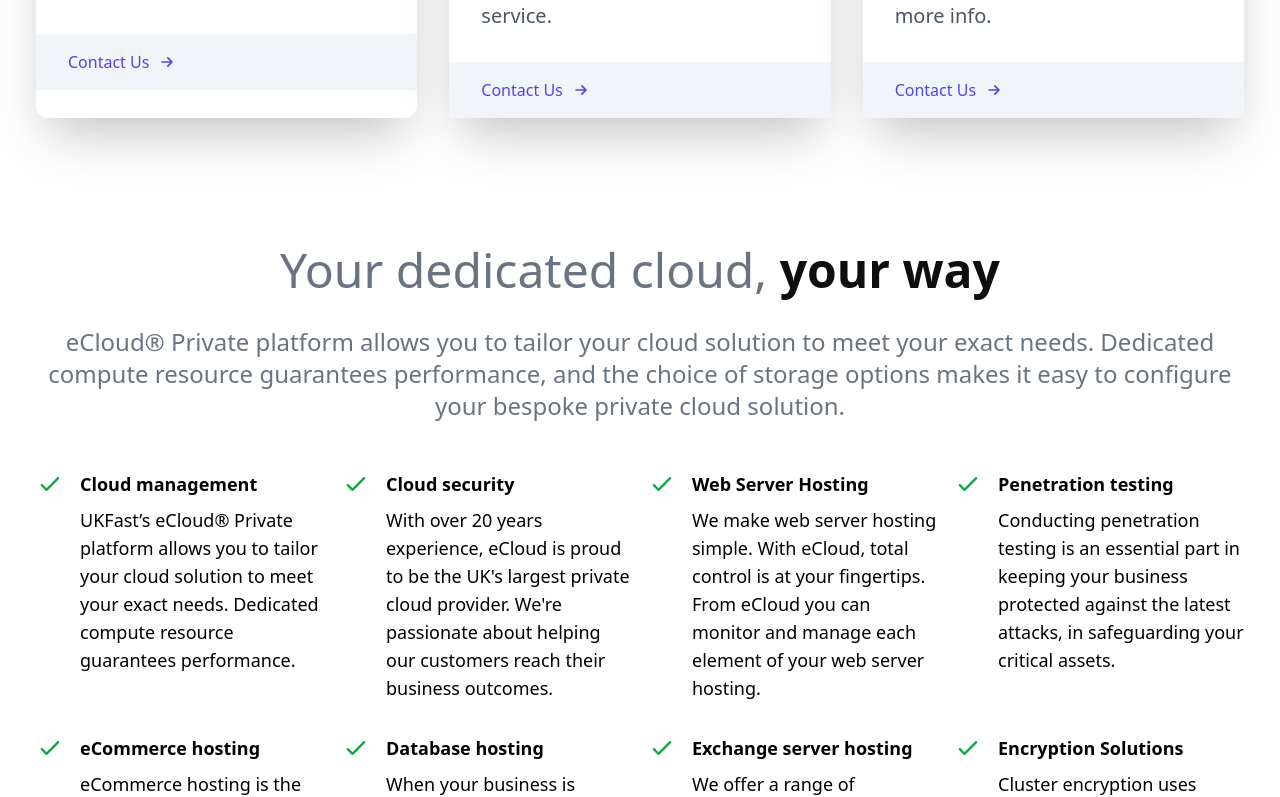
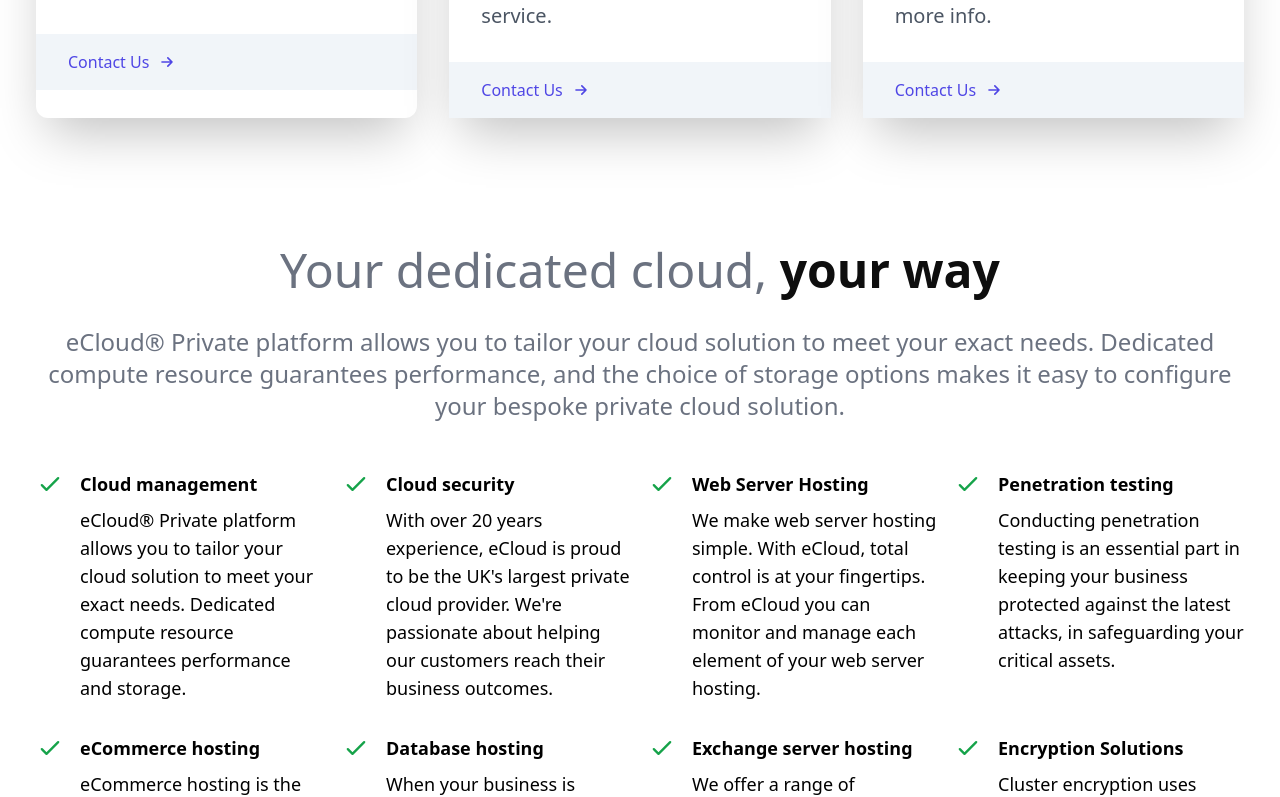
Before and after one commit to MattB859/react-app-project, a React (Create React App) app in the folder my-project/: page / in a window 1280 px wide. Shown: the part 2000-2797 px from the top of the page. Built offline with nearby package versions, Linux system fonts and the light colour scheme.

Commit message:
Add refactoring

```diff
--- a/my-project/src/components/hero/Hero.jsx
+++ b/my-project/src/components/hero/Hero.jsx
@@ -7,12 +7,12 @@
       <div className='w-full h-[700px] bg-gray-900/90 absolute'>
         <div className='w-full h-full object-cover mix-blend-overlay bg-hero'></div>
       </div>
-      <div className='grid md:grid-cols-2 max-w-[1240px] m-auto z-10'>
+      <div className='grid md:grid-cols-2 px-5 max-w-[1240px] m-auto z-10'>
         <div className='flex flex-col justify-center md:items-start w-full px-2 py-8'>
-          <h1 className='py-3 text-4xl text-center lg:text-left lg:text-5xl text-white md:text-6xl font-medium'>Secure and Scalable Private Cloud Services</h1>
+          <h1 className='py-3 text-3xl text-center lg:text-left lg:text-5xl text-white md:text-6xl font-medium'>Secure and Scalable Private Cloud Services</h1>
           <p className='text-1xl text-center xl:text-left text-slate-100 my-2'>Whatever your cloud computing needs, our team
           of experts can  help you cost effectively and quickly transform your business.</p>
-          <button className='font-bold py-4 px-6 sm:w-[60%] my-4'>Get Started</button>
+          <button className='font-bold py-4 px-6 sm:w-[100%] my-4'>Get Started</button>
         </div>
         <div>
           <div className='w-full hero-img'></div>
--- a/my-project/src/components/info/Info.jsx
+++ b/my-project/src/components/info/Info.jsx
@@ -2,123 +2,110 @@
 
 import { CheckIcon } from '@heroicons/react/outline';
 
+const paragraph = 'eCloud® Private platform allows you to tailor your cloud solution to meet your exact needs. Dedicated compute resource guarantees performance, and the choice of storage options makes it easy to configure your bespoke private cloud solution.'
+
 const Info = () => {
+
+    const platforms =
+        {
+            title_1 : 'Cloud management',
+            info_1 : 'eCloud® Private platform allows you to tailor your cloud solution to meet your exact needs. Dedicated compute resource guarantees performance and storage.',
+            title_2 : 'Cloud security',
+            info_2 : "With over 20 years experience, eCloud is proud to be the UK's largest private cloud provider. We're passionate about helping our customers reach their business outcomes.",
+            title_3 : 'Web Server Hosting',
+            info_3 : 'We make web server hosting simple. With eCloud, total control is at your fingertips. From eCloud you can monitor and manage each element of your web server hosting.',
+            title_4 : 'Penetration testing',
+            info_4 : 'Conducting penetration testing is an essential part in keeping your business protected against the latest attacks, in safeguarding your critical assets.',
+            title_5 : 'eCommerce hosting',
+            info_5 : 'eCommerce hosting is the backbone of any eCommerce business. eCloud is the right hosting provider that can provide you with expertise and reliable service as standard.',
+            title_6 : 'Database hosting',
+            info_6 : 'When your business is critically dependant on data, we know that having a secure, reliable database server solution in place to host and safeguard your data is paramount.',
+            title_7 : 'Exchange server hosting',
+            info_7 : 'We offer a range of dedicated Microsoft Exchange servers, which are available on a number of different plans and servers to match your business needs.',
+            title_8 : 'Encryption Solutions',
+            info_8 : 'Cluster encryption uses HyTrust Data Control, encryption software originally built for the department of defence, designed to military standards.',
+        };
+
+
     return (
         <div name='platforms' className='w-full my-32'>
             <div className='max-w-[1240px] mx-auto px-4'>
                 <h2 className='text-4xl lg:text-5xl text-gray-500 font-normal text-center cloud-header'>Your dedicated cloud, <span>your way</span></h2>
-        <p className='text-2xl py-8 text-gray-500 text-center'>
-            eCloud® Private platform allows you to tailor
-            your cloud solution to meet your exact needs. Dedicated
-            compute resource guarantees performance, and the choice
-            of storage options makes it easy to configure your bespoke
-            private cloud solution.
-        </p>
+                <p className='text-2xl py-8 text-gray-500 text-center'>{paragraph}</p>
+            </div>
 
+            <div className='max-w-[1240px] mx-auto px-4'>
                 <div className='grid sm:grid-cols-2 lg:grid-cols-4 gap-4 pt-4'>
-            <div className='flex'>
+                    <div className='flex' >
                         <div>
                             <CheckIcon className='w-7 mr-4 text-green-600' />
                         </div>
-                <div>
-                    <h3 className='font-bold text-lg'>Cloud management</h3>
-                    <p className='text-lg pt-2 pb-4'>
-                    UKFast’s eCloud® Private platform allows you to tailor
-                    your cloud solution to meet your exact needs. Dedicated
-                    compute resource guarantees performance.
-                    </p>
+                        <div >
+                            <h3 className='font-bold text-lg'>{platforms.title_1}</h3>
+                            <p className='text-lg pt-2 pb-4'>{platforms.info_1}</p>
                         </div>
                     </div>
                     <div className='flex'>
                         <div>
                             <CheckIcon className='w-7 mr-4 text-green-600' />
                         </div>
-                <div>
-                    <h3 className='font-bold text-lg'>Cloud security</h3>
-                    <p className='text-lg pt-2 pb-4'>
-                    With over 20 years experience, eCloud is proud to be the
-                    UK's largest private cloud provider. We're passionate about helping our
-                    customers reach their business outcomes.
-                    </p>
+                        <div >
+                            <h3 className='font-bold text-lg'>{platforms.title_2}</h3>
+                            <p className='text-lg pt-2 pb-4'>{platforms.info_2}</p>
                         </div>
                     </div>
                     <div className='flex'>
                         <div>
                             <CheckIcon className='w-7 mr-4 text-green-600' />
                         </div>
-                <div>
-                    <h3 className='font-bold text-lg'>Web Server Hosting</h3>
-                    <p className='text-lg pt-2 pb-4'>
-                    We make web server hosting simple. With eCloud,
-                    total control is at your fingertips. From eCloud
-                    you can monitor and manage each element of your web server hosting.
-
-                    </p>
+                        <div >
+                            <h3 className='font-bold text-lg'>{platforms.title_3}</h3>
+                            <p className='text-lg pt-2 pb-4'>{platforms.info_3}</p>
                         </div>
                     </div>
                     <div className='flex'>
                         <div>
                             <CheckIcon className='w-7 mr-4 text-green-600' />
                         </div>
-                <div>
-                    <h3 className='font-bold text-lg'>Penetration testing</h3>
-                    <p className='text-lg pt-2 pb-4'>
-                    Conducting penetration testing is an essential part in keeping
-                    your business protected against the latest attacks, in safeguarding
-                    your critical assets.
-                    </p>
+                        <div >
+                            <h3 className='font-bold text-lg'>{platforms.title_4}</h3>
+                            <p className='text-lg pt-2 pb-4'>{platforms.info_4}</p>
                         </div>
                     </div>
                     <div className='flex'>
                         <div>
                             <CheckIcon className='w-7 mr-4 text-green-600' />
                         </div>
-                <div>
-                    <h3 className='font-bold text-lg'>eCommerce hosting</h3>
-                    <p className='text-lg pt-2 pb-4'>
-                    eCommerce hosting is the backbone of any eCommerce business.
-                    eCloud is the right hosting provider that can provide
-                    you with expertise and reliable service as standard.
-                    </p>
+                        <div >
+                            <h3 className='font-bold text-lg'>{platforms.title_5}</h3>
+                            <p className='text-lg pt-2 pb-4'>{platforms.info_5}</p>
                         </div>
                     </div>
                     <div className='flex'>
                         <div>
                             <CheckIcon className='w-7 mr-4 text-green-600' />
                         </div>
-                <div>
-                    <h3 className='font-bold text-lg'>Database hosting</h3>
-                    <p className='text-lg pt-2 pb-4'>
-                    When your business is critically dependant on data, we know
-                    that having a secure, reliable database server solution in
-                    place to host and safeguard your data is paramount.
-                    </p>
+                        <div >
+                            <h3 className='font-bold text-lg'>{platforms.title_6}</h3>
+                            <p className='text-lg pt-2 pb-4'>{platforms.info_6}</p>
                         </div>
                     </div>
                     <div className='flex'>
                         <div>
                             <CheckIcon className='w-7 mr-4 text-green-600' />
                         </div>
-                <div>
-                    <h3 className='font-bold text-lg'>Exchange server hosting</h3>
-                    <p className='text-lg pt-2 pb-4'>
-                    We offer a range of dedicated Microsoft Exchange servers,
-                    which are available on a number of different plans and servers
-                    to match your business needs.
-                    </p>
+                        <div >
+                            <h3 className='font-bold text-lg'>{platforms.title_7}</h3>
+                            <p className='text-lg pt-2 pb-4'>{platforms.info_7}</p>
                         </div>
                     </div>
                     <div className='flex'>
                         <div>
                             <CheckIcon className='w-7 mr-4 text-green-600' />
                         </div>
-                <div>
-                    <h3 className='font-bold text-lg'>Encryption Solutions</h3>
-                    <p className='text-lg pt-2 pb-4'>
-                    Cluster encryption uses HyTrust Data Control, encryption software
-                    originally built for the department of defence, designed to military
-                    standards.
-                    </p>
+                        <div >
+                            <h3 className='font-bold text-lg'>{platforms.title_8}</h3>
+                            <p className='text-lg pt-2 pb-4'>{platforms.info_8}</p>
                         </div>
                     </div>
                 </div>
--- a/my-project/src/components/partners/Partners.jsx
+++ b/my-project/src/components/partners/Partners.jsx
@@ -8,7 +8,7 @@
             <div className='text-center px-4'>
                 <h2 className='text-4xl text-gray-500 font-normal partners'>Inspired by <span>exceptional partners</span></h2>
             </div>
-            <div className='grid lg:grid-cols-4 grid-cols-2 gap-1 px-2  mt-10 '>
+            <div className='grid lg:grid-cols-4 md:grid-cols-4 sm:grid-cols-2 grid-cols-1 gap-1 px-2  mt-10 '>
                 <div className='brand-img1 '></div>
                 <div className='brand-img2'></div>
                 <div className='brand-img3'></div>
--- a/my-project/src/components/partners/partners.css
+++ b/my-project/src/components/partners/partners.css
@@ -14,16 +14,16 @@
     margin: 0 auto;
 }
 .brand-img3 {
-    background: url('./images/google.png') no-repeat;
+    background: url('./images/cloud.png') no-repeat;
     background-size: contain;
     height: 100px;
-    width: 150px;
+    width: 280px;
     margin: 0 auto;
 }
 .brand-img4 {
     background: url('./images/intel.png') no-repeat;
     background-size: contain;
     height: 80px;
-    width: 150px;
+    width: 90px;
     margin: 0 auto;
 }
--- a/my-project/src/index.js
+++ b/my-project/src/index.js
@@ -1,12 +1,13 @@
 import React from 'react';
-import ReactDOM from 'react-dom';
+import { createRoot } from 'react-dom/client';
 import './index.css';
 import App from './App';
 
 
-ReactDOM.render(
+const container = document.getElementById('root');
+const root = createRoot(container);
+root.render(
   <React.StrictMode>
-    <App />
+    <App tab="home" />
   </React.StrictMode>,
-  document.getElementById('root')
 );
--- a/package.json
+++ b/package.json
@@ -1,7 +1,7 @@
 {
   "dependencies": {
-    "@heroicons/react": "^1.0.6",
-    "react-icons": "^4.3.1",
-    "react-scroll": "^1.8.6"
+  "@heroicons/react": "^1.0.6",
+  "react-icons": "^4.3.1",
+  "react-scroll": "^1.8.6"
   }
 }
```
Also changed, not shown: my-project/src/components/partners/images/cloud.png (added). Lines whose indentation alone changed are shown as unchanged.
